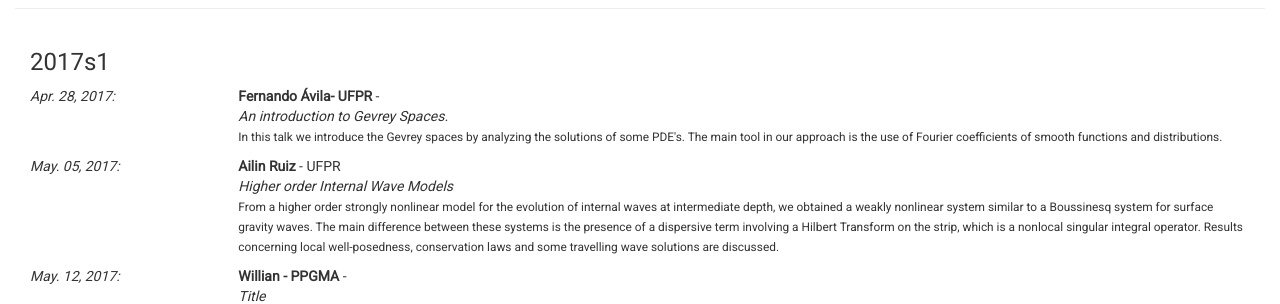
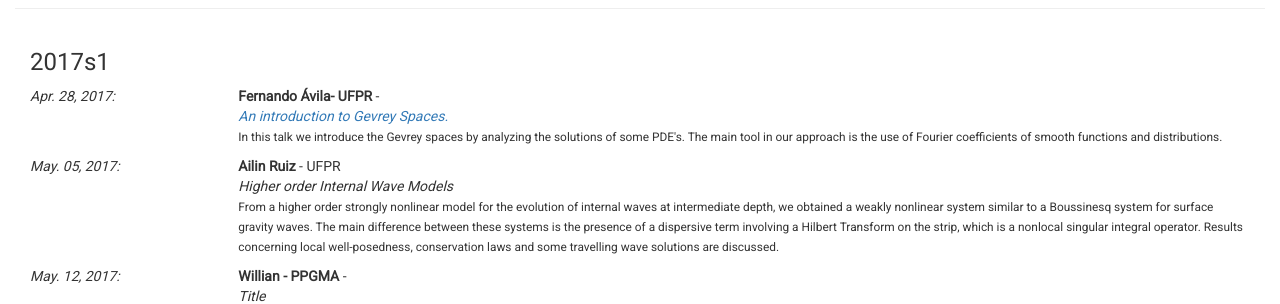
Before and after one commit to ufpr-pde/ufpr-opt.github.io, a Jekyll site: the page built from d_seminars.md, in a window 1280 px wide. Shown: the part 356-660 px from the top of the page. Built offline with Jekyll 4.4.1, drawn with Linux system fonts in a browser that asks for light colours; some web fonts are replaced.

Commit message:
Add slides for download

```diff
--- a/_data/seminars.yml
+++ b/_data/seminars.yml
@@ -6,6 +6,7 @@
   abstract: >
    In this talk we introduce the Gevrey spaces by analyzing the solutions of some PDE's.
    The main tool in our approach is the use of Fourier coefficients of smooth functions and distributions.
+  download: fernando.pdf
 
 - author: Ailin Ruiz
   date: 2017-05-05
--- a/d_seminars.md
+++ b/d_seminars.md
@@ -48,7 +48,15 @@
   <span> {{ pres.affiliation }} </span><br>
 {% if pres.title %}
   <p>
-  <span><em> {{ pres.title }} </em></span><br>
+  <span><em>
+  {% if pres.download %}
+  <a href="{{site.baseurl}}/seminar-slides/{{pres.download}}">
+  {{ pres.title }}
+  </a>
+  {% else %}
+  {{ pres.title }}
+  {% endif %}
+  </em></span><br>
     {% if pres.abstract %}
   <small>{{ pres.abstract }}</small><br>
     {% endif %}
```
Also changed, not shown: 1 other file.
